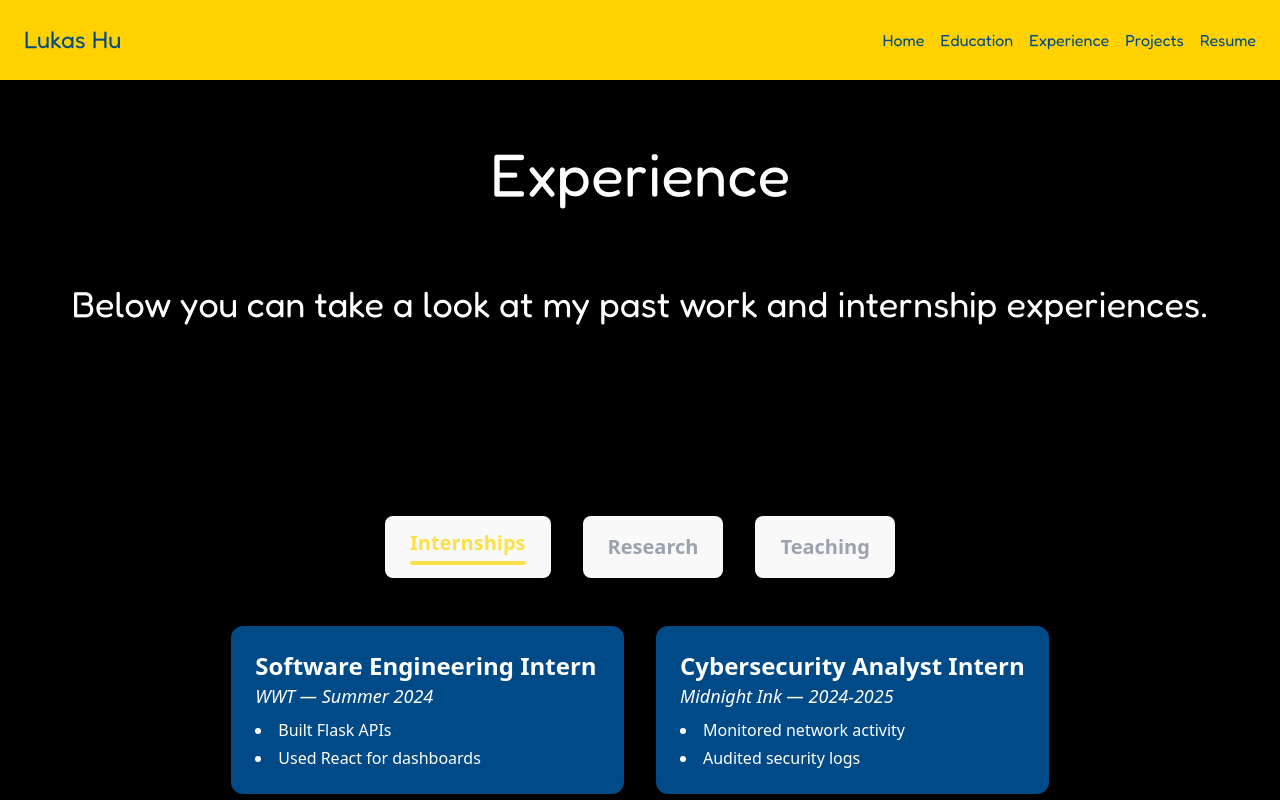
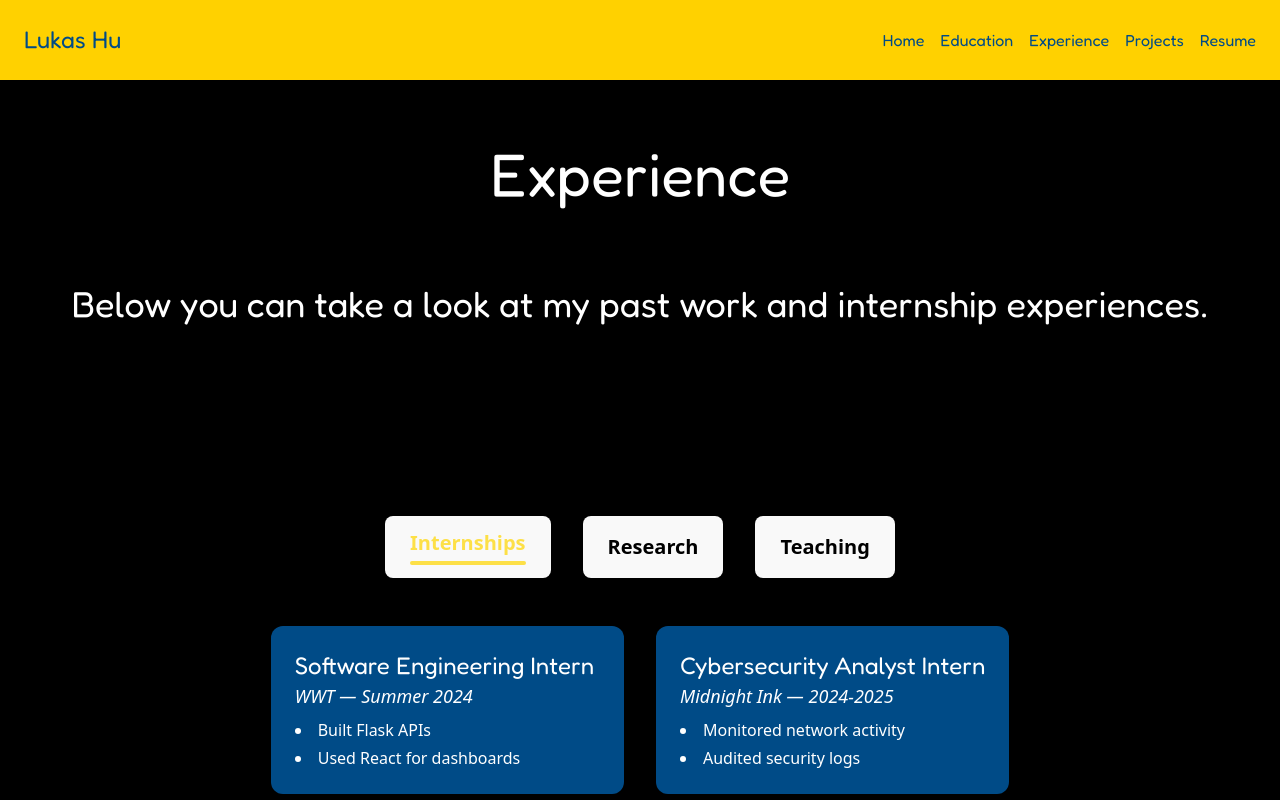
Before and after one commit to Lukas-L-Hu/Lukas-L-Hu.github.io, a React (Vite) app: page /Experience in a window 1280 px wide. Built offline with nearby package versions, Linux system fonts and the light colour scheme.

Commit message:
Changed internship/teaching/research text color to black and centered the experience card if there was only one for that category

```diff
--- a/src/components/ExperienceTabs.jsx
+++ b/src/components/ExperienceTabs.jsx
@@ -49,7 +49,7 @@ export default function ExperienceTabs() {
             key={tab}
             onClick={() => setActiveTab(tab)}
             className={`text-xl font-semibold transition-colors ${
-              activeTab === tab ? 'text-yellow-300' : 'text-gray-400'
+              activeTab === tab ? 'text-yellow-300' : 'text-black'
             }`}
           >
             {tab}
@@ -71,14 +71,19 @@ export default function ExperienceTabs() {
           animate={{ opacity: 1, y: 0 }}
           exit={{ opacity: 0, y: -20 }}
           transition={{ duration: 0.4 }}
-          className="grid grid-cols-1 md:grid-cols-2 gap-8"
+          className={`gap-8 ${
+            experiences[activeTab].length === 1
+                ? 'flex justify-center'
+                : 'grid grid-cols-1 md:grid-cols-2'
+            }`}
+
         >
           {experiences[activeTab].map((exp, index) => (
             <div
               key={index}
               className="bg-[#004B87] rounded-xl p-6 shadow-md"
             >
-              <h3 className="text-2xl font-bold">{exp.title}</h3>
+              <h3 className="text-2xl font-fredoka">{exp.title}</h3>
               <p className="text-lg italic mb-2">{exp.company} — {exp.date}</p>
               <ul className="list-disc list-inside text-left space-y-1">
                 {exp.details.map((item, i) => (
```
